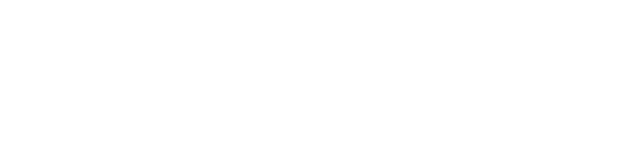
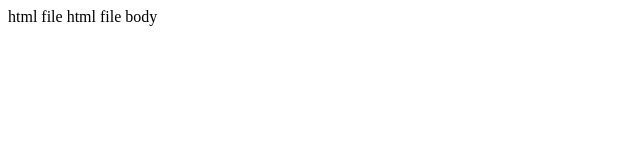
Before and after one commit to dattatray4141/MyRepo5, a plain HTML site: page index.html in a window 1280 px wide. Shown: the whole page, without its empty margins (0-640 px from the left). Drawn offline with Linux system fonts and the light colour scheme.

Commit message:
add file

```diff
--- a/index.html
+++ b/index.html
@@ -1 +1,7 @@
-<html><head></head><body></body></html>
+
+<!-- saved from url=(0041)file:///D:/GitProject5/MyRepo5/index.html -->
+<html><head><meta http-equiv="Content-Type" content="text/html; charset=windows-1252">
+        </head><body>html file
+
+        html file body
+</body></html>
```
